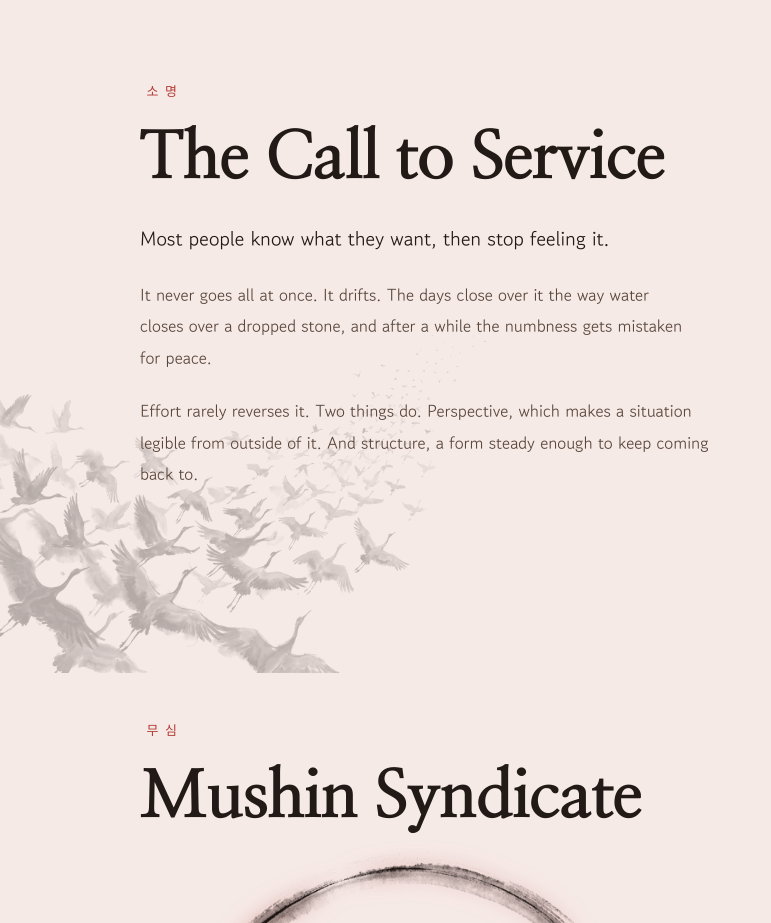
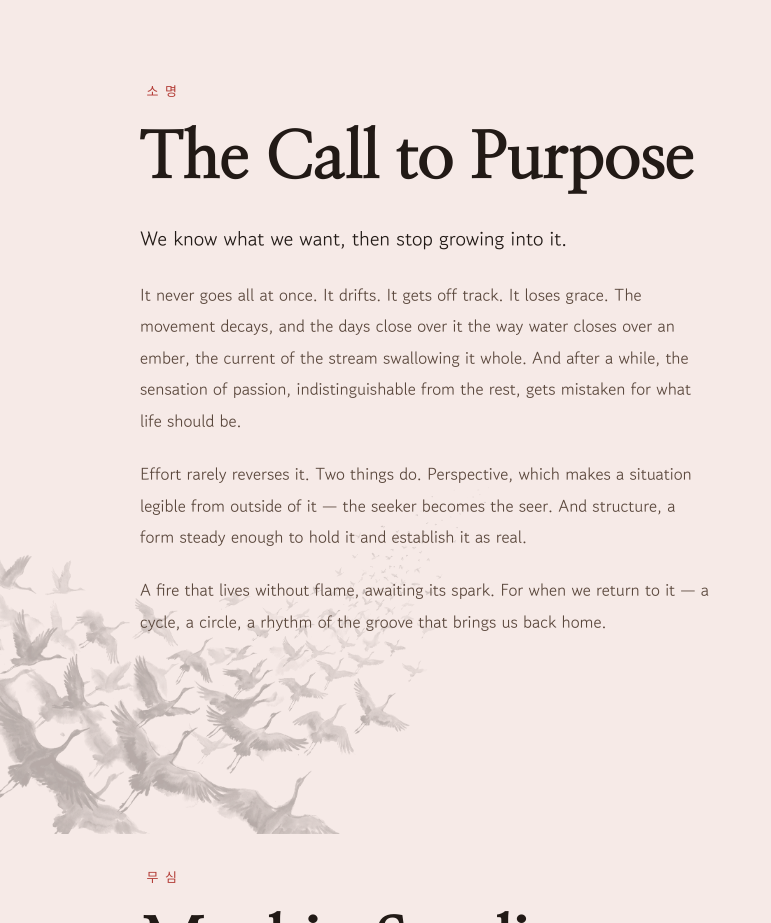
Before and after one commit to metaseonso/seonso-movement, a plain HTML site: page index.html in a window 1280 px wide. Shown: the part 1080-2003 px from the top of the page, without its empty margins (0-771 px from the left). Drawn offline with Linux system fonts and the light colour scheme.

Commit message:
Rewrite Call to Purpose section copy

```diff
--- a/index.html
+++ b/index.html
@@ -32,10 +32,11 @@
 <section class="wrap rev" id="t1">
 <img class="cranes lift" src="assets/ink-cranes-flight.png" alt="" aria-hidden="true">
 <span class="kr">소명</span>
-<h2 class="lines"><span class="line"><span>The Call to Service</span></span></h2>
-<p class="lead fade">Most people know what they want, then stop feeling it.</p>
-<p class="fade d1">It never goes all at once. It drifts. The days close over it the way water closes over a dropped stone, and after a while the numbness gets mistaken for peace.</p>
-<p class="fade d2">Effort rarely reverses it. Two things do. Perspective, which makes a situation legible from outside of it. And structure, a form steady enough to keep coming back to.</p>
+<h2 class="lines"><span class="line"><span>The Call to Purpose</span></span></h2>
+<p class="lead fade">We know what we want, then stop growing into it.</p>
+<p class="fade d1">It never goes all at once. It drifts. It gets off track. It loses grace. The movement decays, and the days close over it the way water closes over an ember, the current of the stream swallowing it whole. And after a while, the sensation of passion, indistinguishable from the rest, gets mistaken for what life should be.</p>
+<p class="fade d2">Effort rarely reverses it. Two things do. Perspective, which makes a situation legible from outside of it — the seeker becomes the seer. And structure, a form steady enough to hold it and establish it as real.</p>
+<p class="fade d3">A fire that lives without flame, awaiting its spark. For when we return to it — a cycle, a circle, a rhythm of the groove that brings us back home.</p>
 </section>
 
 <section class="wrap rev" id="t2">
```
